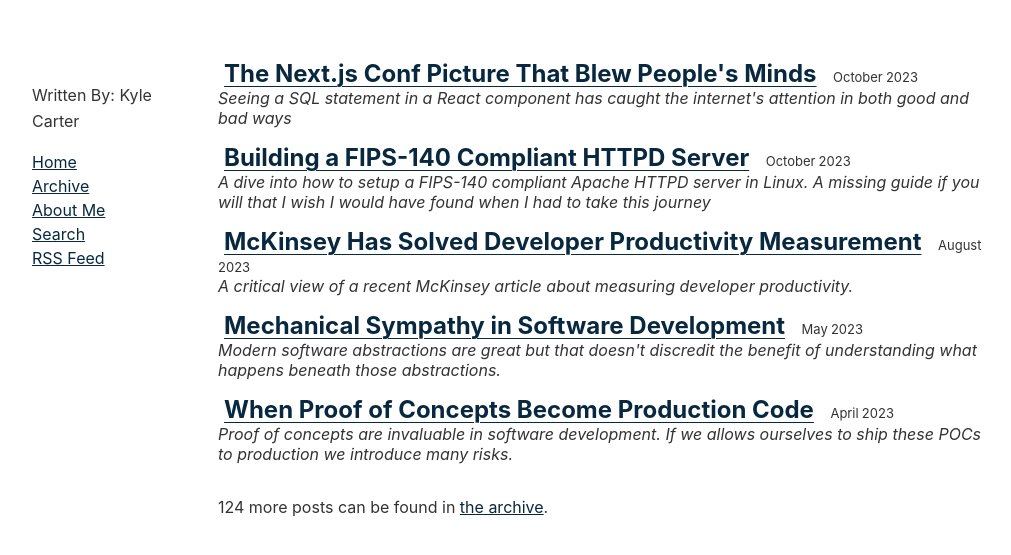
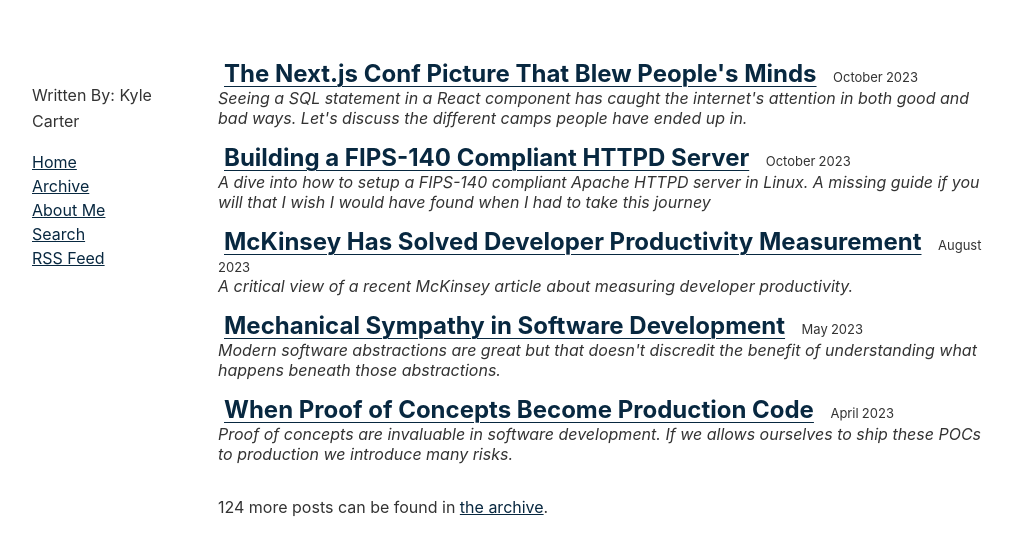
Before and after one commit to kylec32/scaledcode-blog, an Eleventy site: page content/index.njk in a window 1280 px wide. Shown: the part 125-680 px from the top of the page, without its empty margins (138-1149 px from the left). Built offline with nearby package versions, Linux system fonts and the light colour scheme; Eleventy itself is replaced by a stand-in of ours; files that its build step writes are made by us from their sources; what elasticlunr, striptags would draw is missing.

Commit message:
Extend the subtitle some in Nextjs article

```diff
--- a/content/blog/nextjs-conf-image-excitement/nextjs-conf-image-excitement.md
+++ b/content/blog/nextjs-conf-image-excitement/nextjs-conf-image-excitement.md
@@ -1,7 +1,7 @@
 ---json
 {
   "title": "The Next.js Conf Picture That Blew People's Minds",
-  "description": "Seeing a SQL statement in a React component has caught the internet's attention in both good and bad ways",
+  "description": "Seeing a SQL statement in a React component has caught the internet's attention in both good and bad ways. Let's discuss the different camps people have ended up in.",
   "date": "2023-10-28",
   "tags": [
     "frontend",
```
